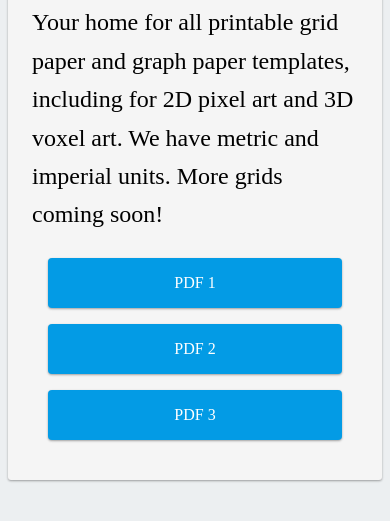
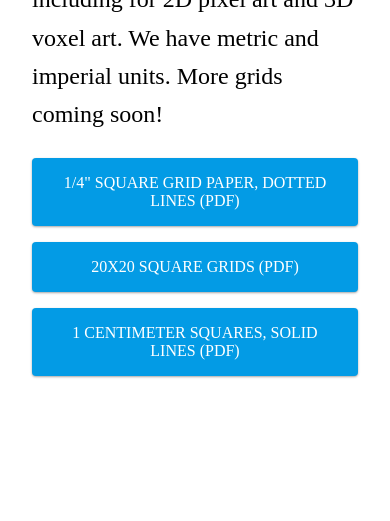
Before and after one commit to danialgoodwin/gridpapertemplates.com, a plain HTML site: page public/index.html in a window 390 px wide. Shown: the part 203-724 px from the top of the page. Drawn offline with Linux system fonts and the light colour scheme.

Commit message:
Add grid paper PDFs

```diff
--- a/public/index.html
+++ b/public/index.html
@@ -40,8 +40,11 @@
         color: white;
         padding: 16px;
         border-radius: 4px;
-        margin: 16px;
+        margin: 16px 0;
         box-shadow: 0 1px 3px rgba(0,0,0,0.12), 0 1px 2px rgba(0,0,0,0.24);
+    }
+    @media (max-width: 600px) {
+        body, #content { margin-top: 0; background: white; box-shadow: none; }
     }
   </style>
 </head>
@@ -50,9 +53,9 @@
     <h1>Grid Paper Templates</h1>
     <p>Your home for all printable grid paper and graph paper templates, including for 2D pixel art and 3D voxel art. We have metric and imperial units. More grids coming soon!</p>
     <ul style="list-style-type: none; padding: 0;">
-      <li><a class="pdf-link" target="_blank" href="">PDF 1</a></li>
-      <li><a class="pdf-link" target="_blank" href="">PDF 2</a></li>
-      <li><a class="pdf-link" target="_blank" href="">PDF 3</a></li>
+      <li><a class="pdf-link" target="_blank" href="templates/grid-paper--square--quarter-inch--dotted.pdf">1/4" Square Grid Paper, dotted lines (PDF)</a></li>
+      <li><a class="pdf-link" target="_blank" href="templates/grid-paper--square--20x20--solid.pdf">20x20 Square Grids (PDF)</a></li>
+      <li><a class="pdf-link" target="_blank" href="templates/grid-paper--square--centimeter--solid.pdf">1 Centimeter Squares, solid lines (PDF)</a></li>
     </ul>
   </div>
 </body>
```
Also changed, not shown: public/firebase-index.html (+14 -0 lines), 3 other files.
